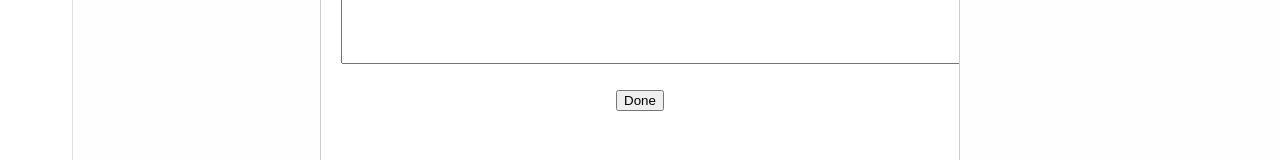
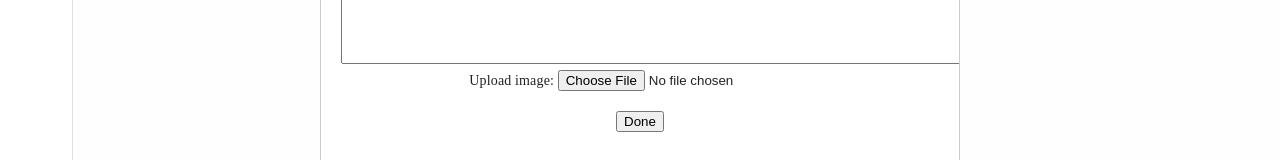
Before and after one commit to awadhamza/Team-626-Keep, a React (Create React App) app: page / in a window 1280 px wide. Both pictures are taken after typing "Sample" into the empty fields and a click on the button "Add Note". Shown: the part 369-529 px from the top of the page. Built offline with nearby package versions, Linux system fonts and the light colour scheme; no server answers; the database is empty; what react-with-firebase-auth would draw is missing.

Commit message:
image storage functionality - still needs to be debugged

```diff
--- a/src/components/HomePage/HomePage.js
+++ b/src/components/HomePage/HomePage.js
@@ -9,6 +9,7 @@ import Note from '../Notes/Note';
 import SharedNotes from '../SharedNotes/SharedNotes';
 import Archive from '../Archive/Archive';
 import Trash from '../Trash/Trash';
+import ImageUpload from '../Image/Image';
 
 class HomePage extends Component{
   constructor(props){
@@ -62,7 +63,7 @@ class HomePage extends Component{
       <div className="Trash">
         <Trash/>
       </div>
-    </div>
+      </div>
     </div>
   );
   }
--- /dev/null
+++ b/src/components/Image/Image.css
@@ -0,0 +1,7 @@
+.center {
+    margin: auto;
+    width: 50%;
+    border: 3px solid green;
+    padding: 10px;
+
+  }
--- /dev/null
+++ b/src/components/Image/Image.js
@@ -0,0 +1,75 @@
+import React, { Component } from "react";
+import * as firebase from 'firebase/app';
+import 'firebase/auth';
+
+
+class ImageUpload extends Component {
+  constructor(props) {
+    super(props);
+    this.state = {
+      image: null,
+      url: "",
+      progress: 0
+    };
+  }
+
+  handleChange = e => {
+    if (e.target.files) {
+      if(e.target.files[0]){
+        const image = e.target.files[0];
+        this.setState(() => ({ image }));
+      }
+    }
+  };
+
+  // handleUpload = () => {
+  //   const storage = firebase.storage();
+  //   const { image } = this.state;
+  //   const uploadTask = storage.ref(`images/${image.name}`).put(image);
+  //   uploadTask.on(
+  //     "state_changed",
+  //     snapshot => {
+  //       // progress function ...
+  //       const progress = Math.round(
+  //         (snapshot.bytesTransferred / snapshot.totalBytes) * 100
+  //       );
+  //       this.setState({ progress });
+  //     },
+  //     error => {
+  //       // Error function ...
+  //       console.log(error);
+  //     },
+  //     () => {
+  //       // complete function ...
+  //       storage
+  //         .ref("images")
+  //         .child(image.name)
+  //         .getDownloadURL()
+  //         .then(url => {
+  //           this.setState({ url });
+  //         });
+  //     }
+  //   );
+  // };
+
+  render() {
+    return (
+      <div className="center">
+        <div className="file-field input-field">
+          <div className="btn">
+            <span>Upload image: </span>
+            <input type="file" onChange={this.handleChange} />
+          </div>
+        </div>
+        {/* <button
+          onClick={this.handleUpload}
+          className="waves-effect waves-light btn"
+        >
+          Upload
+        </button> */}
+      </div>
+    );
+  }
+}
+
+export default ImageUpload;
--- /dev/null
+++ b/src/components/Image/index.js
@@ -0,0 +1 @@
+export { default } from './Image';
--- a/src/components/Notes/Composer.js
+++ b/src/components/Notes/Composer.js
@@ -4,8 +4,8 @@ import './Composer.css';
 import * as firebase from 'firebase/app';
 import 'firebase/auth';
 import AddIcon from '@material-ui/icons/AddCircle'
+import ImageUpload from '../Image/Image';
 import CloseIcon from '@material-ui/icons/Close'
-
 const customStyles = {
   content : {
     top                   : '50%',
@@ -27,6 +27,9 @@ const initialState = {
   },
   description: {
     value: ''
+  },
+  image: {
+    value: ''
   }
 };
 
@@ -37,6 +40,9 @@ const noteToState = note => {
     },
     description: {
       value: note.description,
+    },
+    image: {
+      value: note.image
     }
   };
 }
@@ -62,8 +68,11 @@ class Composer extends Component {
     super(props);
     this.state = {
       myUser: "",
-      modalIsOpen: false
-    }
+      modalIsOpen: false,
+      image: null,
+      url: "",
+      progress: 0
+    };
     let state = initialState;
     if (props.note) {
       state = noteToState(props.note);
@@ -73,6 +82,7 @@ class Composer extends Component {
 
     this.openModal = this.openModal.bind(this);
     this.closeModal = this.closeModal.bind(this);
+    this.handleSubmit = this.handleSubmit.bind(this);
   }
 
   openModal() {
@@ -103,38 +113,77 @@ class Composer extends Component {
     this.setState({
       [fieldName]: {
         value: event.target.value
+      },
+
+    });
+
+    if (event.target.files) {
+      if(event.target.files[0]){
+        const picture = event.target.files[0];
+        this.setState(() => ({ picture }));
       }
-    });
+    }
+
   };
 
   handleSubmit = e => {
+
     e.preventDefault();
+
     const { onSubmit, note } = this.props;
     const title = this.state.title.value;
     const description = this.state.description.value.replace(/\n/g, '</br>');
 
     const newNote = {
       title,
-      description
+      description,
     }
 
     if (note) {
       newNote.id = note.id;
     }
 
+
+    // Append to real-time database
     var database = firebase.database();
-
-    var dbRef = database.ref('notes/' + this.state.myUser + '/');
-
-    database.ref('notes/' + this.state.myUser +'/' + Date.now() +'/').set({
+    var dbRef = database.ref('notes/' + this.state.myUser + '/' + Date.now());
+    dbRef.set({
          noteSubject: newNote.title,
          noteDesc: newNote.description,
+         imageLink: '',
          noteTags: "[]",
          sharesWith: "[]",
          color: "#FFFFFF",
          isTrash: "False",
          isArchived: "False",
     });
+
+
+    // Append to storage
+    const storage = firebase.storage();
+    const {picture} = this.state;
+    if (picture != null) {
+
+      var self = this;
+      const uploadTask = storage.ref(`note_img/${picture.name}`).put(picture);
+      uploadTask.on('state_changed',
+      (snapshot) => {
+      },
+      (error) => {
+        console.log(error);
+      },
+      () => {
+        storage.ref('note_img').child(picture.name).getDownloadURL().then(uniqueLink => {
+          self.setState({uniqueLink});
+          dbRef.update({
+            imageLink: this.state.uniqueLink
+          });
+
+        })
+      });
+    }
+
+
 
     this.setState(initialState);
     this.closeModal();
@@ -173,7 +222,6 @@ class Composer extends Component {
                               type="text"
                               name="title"
                               placeholder="Title"
-                              autoComplete={false}
                               autoFocus
                               value={this.getValue('title')}
                               onChange={this.handleChange}
@@ -190,11 +238,24 @@ class Composer extends Component {
                               onChange={this.handleChange}
                             />
                             <br></br>
+                            <div className="center">
+                            <div className="file-field input-field">
+                              <div className="btn">
+                                <span>Upload image: </span>
+                                <Input
+                                type="file"
+                                name="image"
+                                value={this.getValue('image')}
+                                 onChange={this.handleChange} />
+                              </div>
+                            </div>
+                            </div>
                             <br></br>
+
                             <Button>Done</Button>
-                          </form>
+                    </form>
                 </Modal>
-              </div>
+        </div>
       </div>
     );
   }
--- a/src/components/Notes/Note.css
+++ b/src/components/Notes/Note.css
@@ -44,6 +44,11 @@
     overflow-x: scroll;
 }
 
+.note-image {
+  height: 250px;
+  width: auto;
+}
+
 .note-list-container {
     min-height: 135%;
     min-width: 340px;
--- a/src/components/Notes/Note.js
+++ b/src/components/Notes/Note.js
@@ -14,6 +14,8 @@ import ColorIcon from '@material-ui/icons/ColorLensOutlined';
 import { IconButton } from '@material-ui/core';
 import CloseIcon from '@material-ui/icons/Close'
 import Popup from "reactjs-popup";
+import ImageUpload from '../Image/Image';
+import InsertPhoto from '@material-ui/icons/InsertPhotoOutlined';
 import { BlockPicker, ChromePicker, CirclePicker, CompactPicker, GithubPicker, HuePicker, MaterialPicker, PhotoshopPicker, SketchPicker, SliderPicker, SwatchesPicker, TwitterPicker } from 'react-color';
 
 const customStyles = {
@@ -103,6 +105,7 @@ class Note extends Component {
       note_ID: '',
       title: {value: ''},
       description: {value: ''},
+      image: null,
     };
 
       noteCntr = 0;
@@ -139,6 +142,13 @@ class Note extends Component {
           value: event.target.value
         }
       });
+
+      if (event.target.files) {
+        if(event.target.files[0]){
+          const picture = event.target.files[0];
+          this.setState(() => ({ picture }));
+        }
+      }
     };
 
     handleSubmit = e => {
@@ -146,10 +156,33 @@ class Note extends Component {
       const { onSubmit, note } = this.props;
       const title = this.state.title.value;
       const description = this.state.description.value.replace(/\n/g, '</br>');
+      //const image = this.state.image.value;
 
       var userRef = firebase.database().ref('notes/' + this.state.myUser + '/' );
       userRef.child(this.state.note_ID).update({'noteSubject': title});
       userRef.child(this.state.note_ID).update({'noteDesc': description});
+      //userRef.child(this.state.note_ID).update({'imageLink': image});
+
+      const storage = firebase.storage();
+      const {picture} = this.state;
+      if (picture != null) {
+
+        var self = this;
+        const uploadTask = storage.ref(`note_img/${picture.name}`).put(picture);
+        uploadTask.on('state_changed',
+        (snapshot) => {
+        },
+        (error) => {
+          console.log(error);
+        },
+        () => {
+          storage.ref('note_img').child(picture.name).getDownloadURL().then(uniqueLink => {
+            self.setState({uniqueLink});
+            userRef.child(this.state.note_ID).update({'imageLink': this.state.uniqueLink});
+
+          })
+        });
+      }
 
       this.closeModal();
     };
@@ -176,6 +209,7 @@ class Note extends Component {
                   date: note,
                   subject: notes[note].noteSubject,
                   description: notes[note].noteDesc,
+                  image: notes[note].imageLink,
                   tags: notes[note].noteTags,
                   color: notes[note].color,
                 });
@@ -198,11 +232,12 @@ class Note extends Component {
 
   }
 
-  handleEdit = (noteID, title, description) => {
+  handleEdit = (noteID, title, description, image) => {
       this.state.note_title = title;
       this.state.title.value = title;
       this.state.note_description = description.split('</br>').join('\n');
       this.state.description.value = description.split('</br>').join('\n');
+      //this.state.note_image = image;
       this.state.note_ID = noteID;
       this.openModal();
     };
@@ -287,8 +322,11 @@ class Note extends Component {
           className="my-masonry-grid"
           columnClassName="my-masonry-grid_column">
           <div className="note-list-container">
+
             <div className="note-title">{eachNote.subject}</div>
-            <div className="note-content">{textToHtml(eachNote.description)}</div>
+            <div className="note-content">{textToHtml(eachNote.description)}
+            <img src={eachNote.image} className="note-image" />
+            </div>
             <div className="note-tags">{outputTags(eachNote.tags)}</div>
             <div className='note-footer'>
               <Popup trigger={ open => (
@@ -306,7 +344,7 @@ class Note extends Component {
               <IconButton onClick={this.handleArchive.bind(this, eachNote.date)}>
                 <ArchiveIcon/>
               </IconButton>
-              <IconButton onClick={this.handleEdit.bind(this, eachNote.date, eachNote.subject, eachNote.description)}><EditIcon/></IconButton>
+              <IconButton onClick={this.handleEdit.bind(this, eachNote.date, eachNote.subject, eachNote.description, eachNote.image)}><EditIcon/></IconButton>
               <Popup trigger={<IconButton><ShareIcon/></IconButton>}>
                 <form onSubmit={handleShare(eachNote.date)} className="input-form">
                   <input
@@ -349,7 +387,6 @@ class Note extends Component {
       >
         <button onClick={this.closeModal} className="close-button"><CloseIcon/></button>
           <br></br>
-          <br></br>
           <form onSubmit={this.handleSubmit} className="input-form">
             <Input
             className="title"
@@ -371,6 +408,18 @@ class Note extends Component {
             onChange={this.handleChange}
           />
           <br></br>
+          <div className="center">
+                            <div className="file-field input-field">
+                              <div className="btn">
+                                <span>Upload image: </span>
+                                <Input
+                                type="file"
+                                name="image"
+                                defaultValue={this.state.note_image}
+                                onChange={this.handleChange} />
+                              </div>
+                            </div>
+                            </div>
           <br></br>
           <Button>Done</Button>
         </form>
```
Also changed, not shown: src/components/Image/no_img.png (added).
